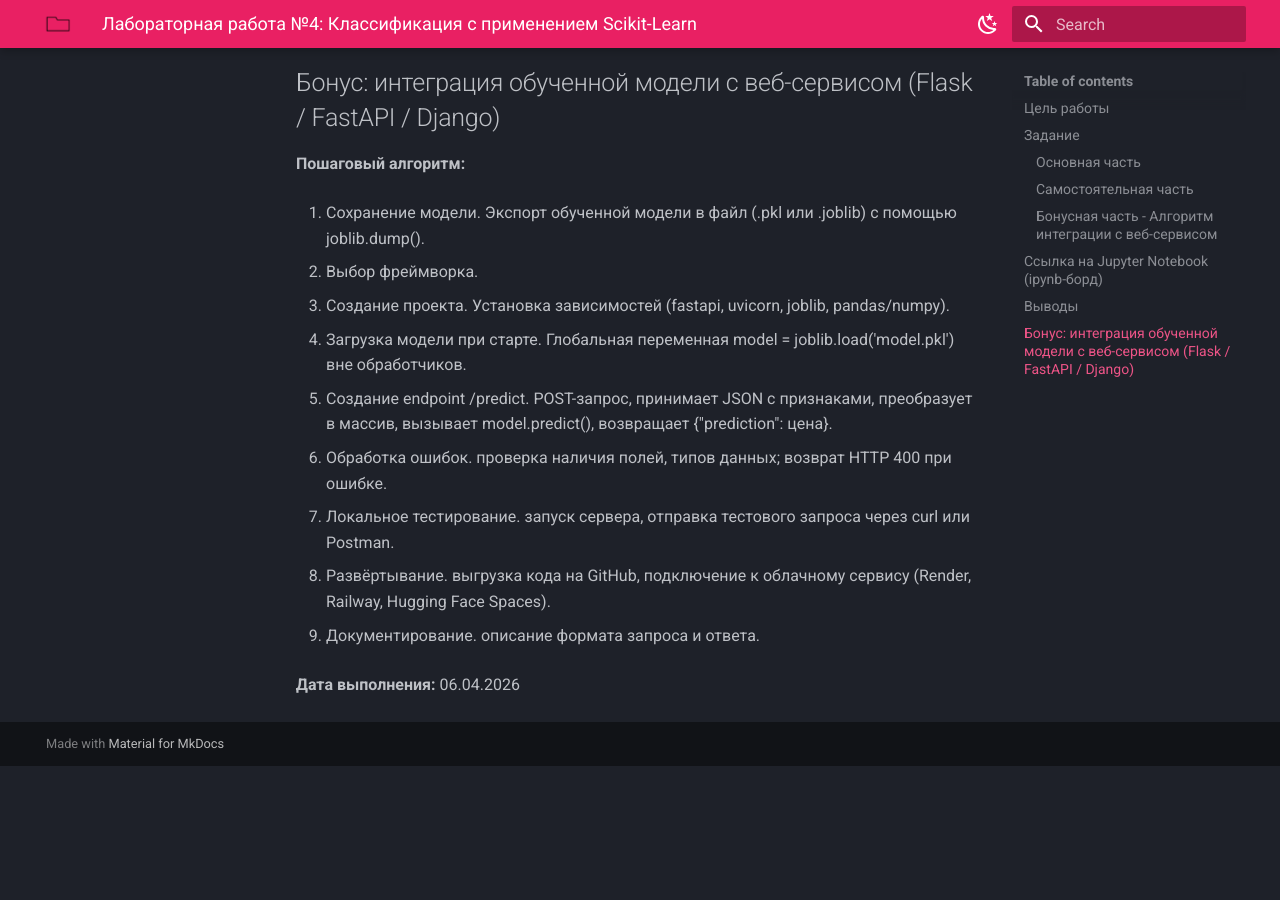
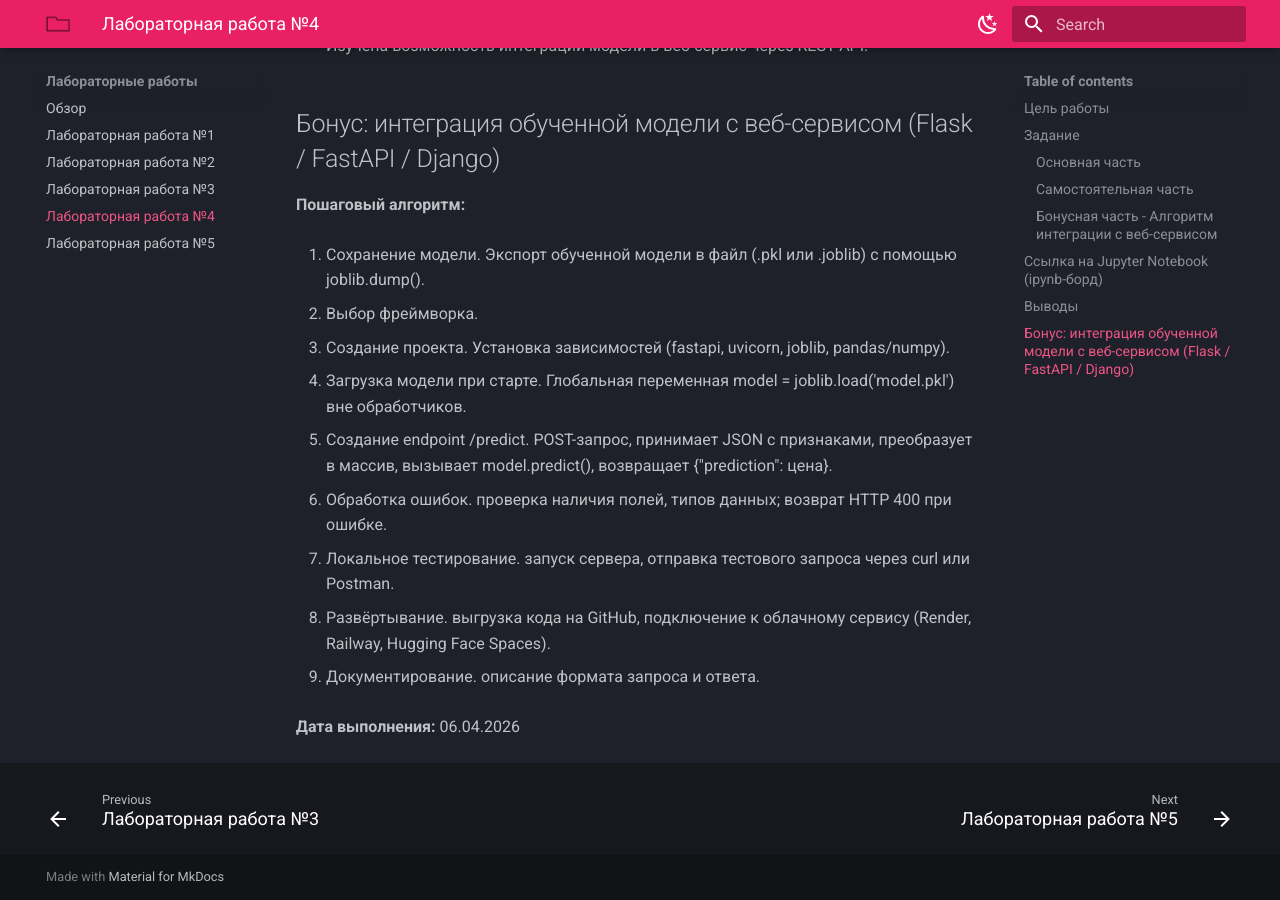
Before and after one commit to TwentyQ/twentyq.github.io, an MkDocs documentation site: the page built from source/docs/labs/lab4.md, in a window 1280 px wide and 900 px high, scrolled down 1508 px. Built offline with MkDocs 1.6.1 and Material for MkDocs 9.7.7, drawn with Linux system fonts in a browser that asks for light colours; before the commit the page ends 2274 px from its top, so only the background shows below that.

Commit message:
fix: исправлено отображение лабораторных работ №4 и №5

```diff
--- a/source/docs/labs/lab4.md
+++ b/source/docs/labs/lab4.md
@@ -18,9 +18,10 @@
 
 ### Бонусная часть - Алгоритм интеграции с веб-сервисом
 
-## Ссылка на Jupyter Notebook (ipynb-борд)
+## **Ссылка на Jupyter Notebook (ipynb-борд)**
 
 Выполненный ноутбук со всеми ячейками и самостоятельным заданием доступен по ссылке:
+
 [https://colab.research.google.com/drive/1ZgNnV99iEkR_QVcbR9UlfMOqu255wwxn?usp=sharing](https://colab.research.google.com/drive/1ZgNnV99iEkR_QVcbR9UlfMOqu255wwxn?usp=sharing)
 
 ## Выводы
--- a/source/mkdocs.yml
+++ b/source/mkdocs.yml
@@ -8,6 +8,8 @@ nav:
       - Лабораторная работа №1: labs/lab1.md
       - Лабораторная работа №2: labs/lab2.md
       - Лабораторная работа №3: labs/lab3.md
+      - Лабораторная работа №4: labs/lab4.md
+      - Лабораторная работа №5: labs/lab5.md
   - Контакты: contact.md
 theme:
   name: material
```
Also changed, not shown: source/docs/labs/lab5.md (+2 -1 lines).
